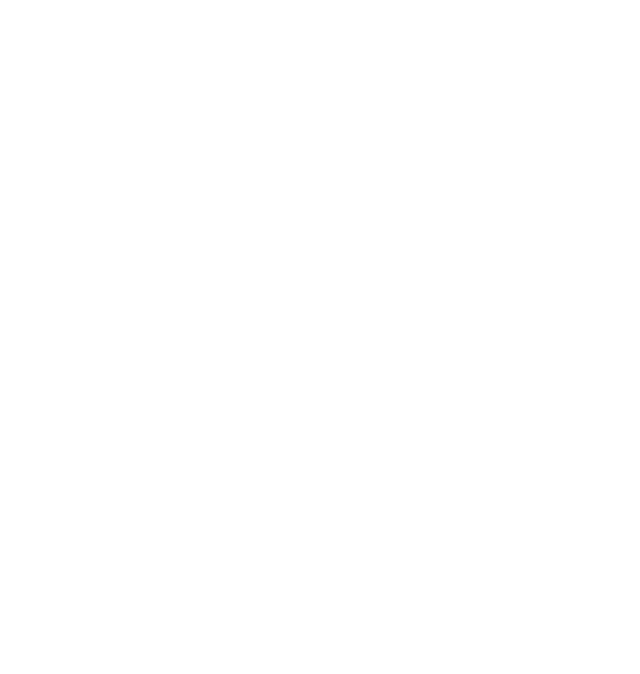
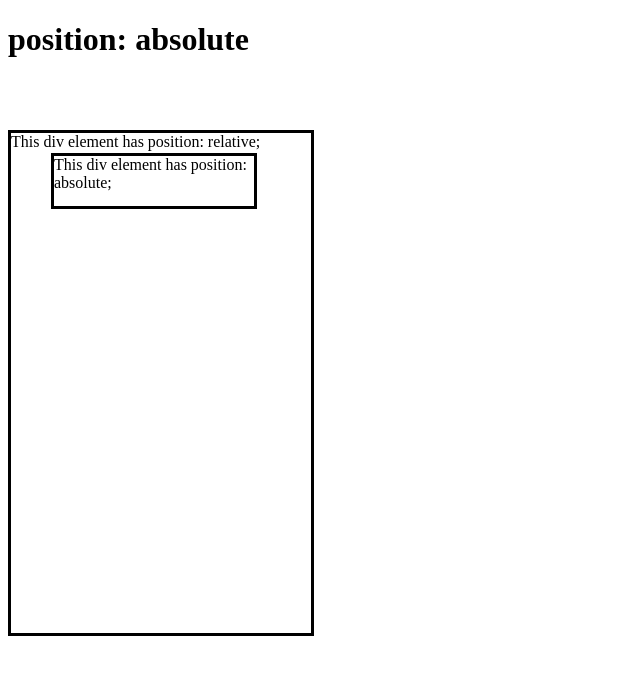
Before and after one commit to sanne-winters/Projects, a plain HTML site: page css/absolute.html in a window 1280 px wide. Shown: the whole page, without its empty margins (0-640 px from the left). Drawn offline with Linux system fonts and the light colour scheme.

Commit message:
made absolute positioning

```diff
--- a/css/absolute.html
+++ b/css/absolute.html
@@ -1,12 +1,34 @@
 <!DOCTYPE html>
 <html lang="en">
-<head>
-    <meta charset="UTF-8">
-    <meta http-equiv="X-UA-Compatible" content="IE=edge">
-    <meta name="viewport" content="width=device-width, initial-scale=1.0">
-    <title>Document</title>
-</head>
-<body>
+  <head>
+    <meta charset="UTF-8" />
+    <meta http-equiv="X-UA-Compatible" content="IE=edge" />
+    <meta name="viewport" content="width=device-width, initial-scale=1.0" />
+    <title>Absolute positioning</title>
+  </head>
+  <style>
+    .relative {
+        position: relative;
+        width: 300px;
+        height: 500px;
+        top: 50px;
+        border: 3px solid black;
+    }
+    .absolute {
+        position: absolute;
+        top: 20px;
+        left: 40px;
+        height: 50px;
+        width: 200px;
+        border: 3px solid black;
+    }
+  </style>
+  <body>
+    <h1>position: absolute</h1>
 
-</body>
+    <div class="relative">
+      This div element has position: relative;
+      <div class="absolute">This div element has position: absolute;</div>
+    </div>
+  </body>
 </html>
```
